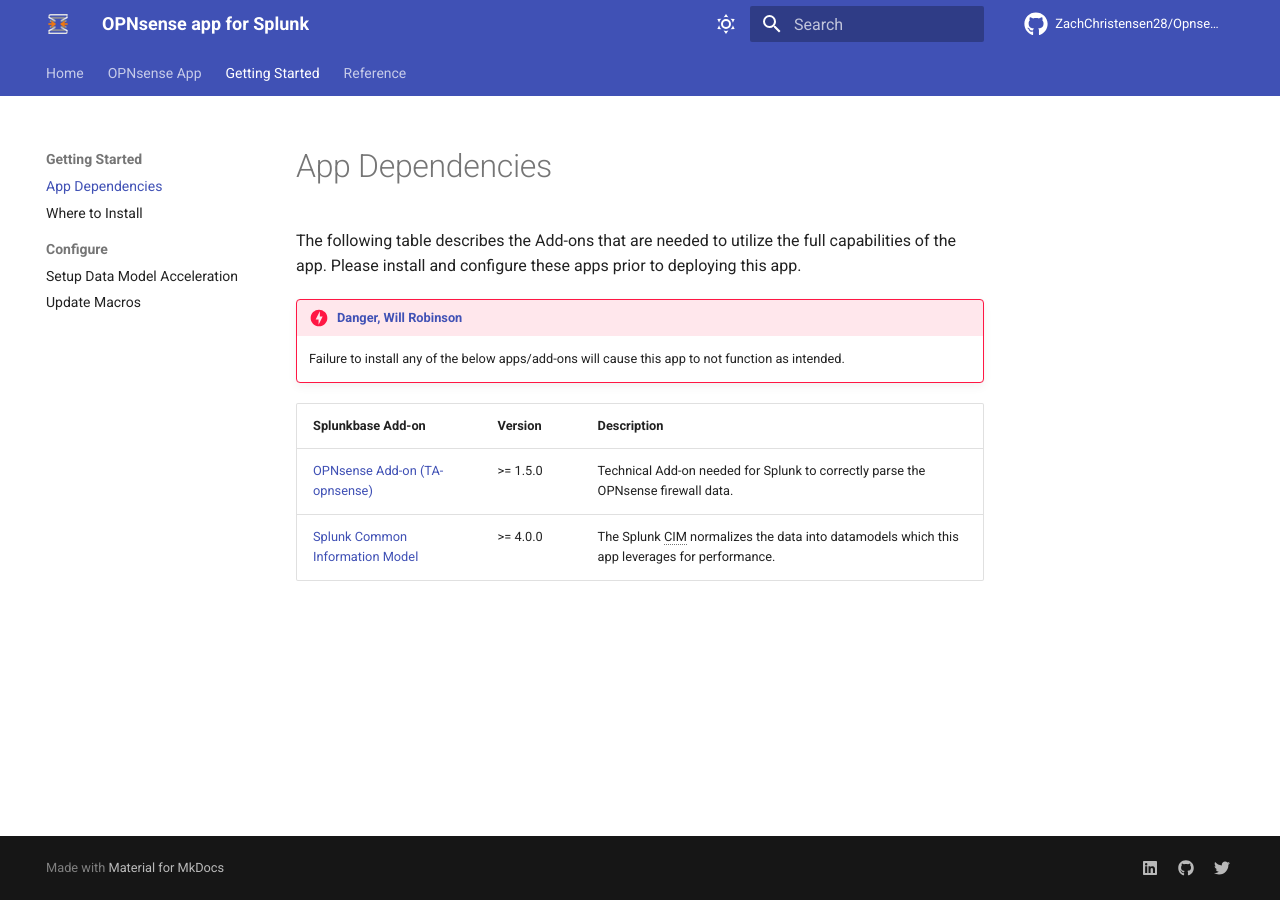
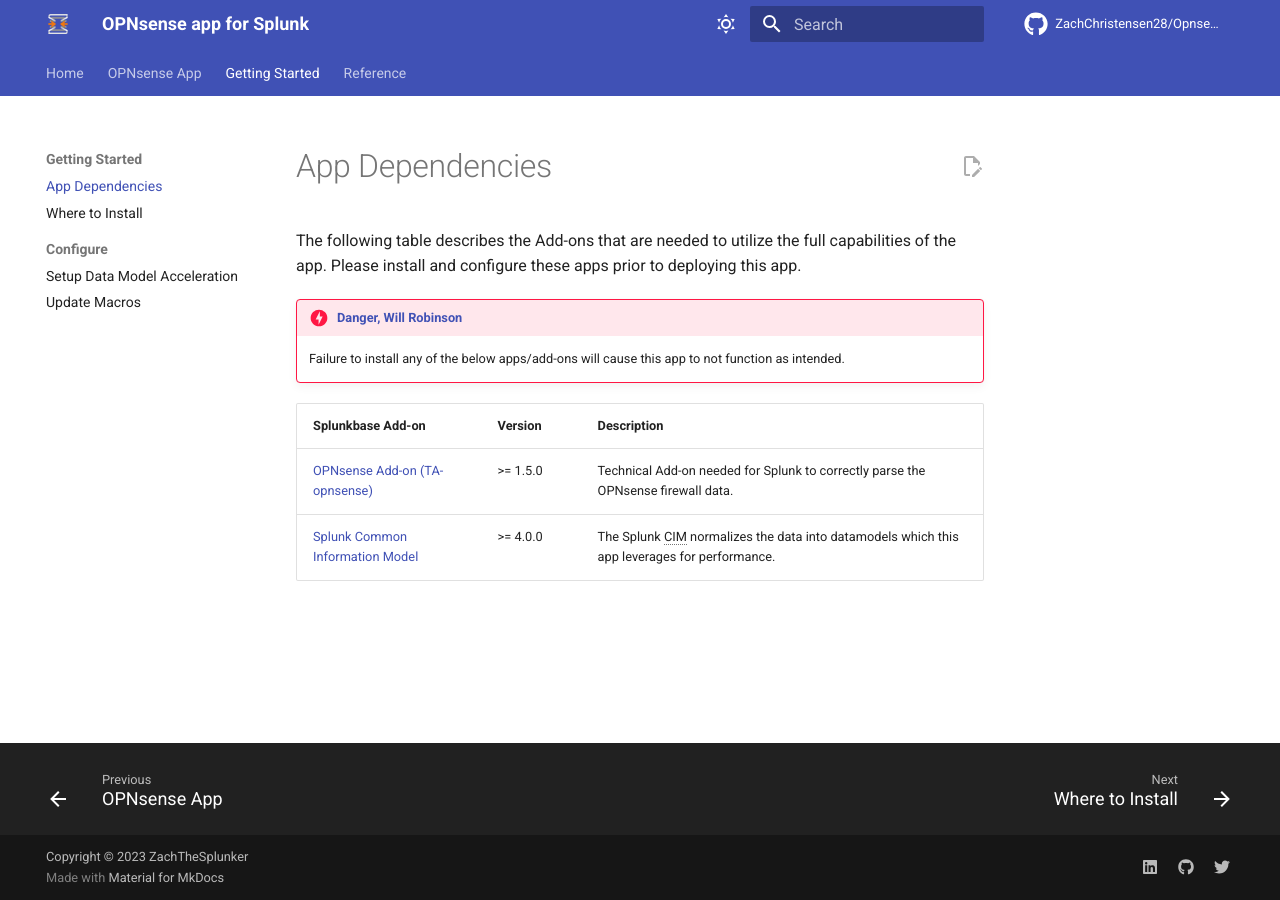
Before and after one commit to rba-community/Opnsense_App_for_Splunk, an MkDocs documentation site: the page built from docs/getting-started/app-dependencies.md, in a window 1280 px wide. Built offline with MkDocs 1.6.1 and Material for MkDocs 9.7.7, drawn with Linux system fonts in a browser that asks for light colours; comment, search, counter and statistics services are not loaded.

Commit message:
new year updates
Signed-off-by: Zach Christensen <23529374+ZachChristensen28@users.noreply.github.com>

```diff
--- a/docs/requirements.txt
+++ b/docs/requirements.txt
@@ -1,4 +1,4 @@
 mkdocs==1.4.2
-mkdocs-material==8.5.11
+mkdocs-material==9.0.6
 mkdocs-git-revision-date-localized-plugin==1.1.0
 mkdocs-minify-plugin==0.6.2
--- a/mkdocs.yml
+++ b/mkdocs.yml
@@ -1,7 +1,9 @@
 site_name: OPNsense app for Splunk
-edit_uri: ""
+edit_uri: edit/main/docs/
 repo_url: https://github.com/ZachChristensen28/Opnsense_App_for_Splunk
 repo_name: ZachChristensen28/Opnsense_App_for_Splunk
+site_description: >-
+  Welcome to the Home of the OPNsense App for Splunk documentation. The OPNsense App for Splunk helps make your firewall data meaningful. Visualize system or security related events recorded by the OPNsense® Firewall. This app requires the OPNsense Add-on for Splunk.
 
 plugins:
   - git-revision-date-localized:
@@ -10,8 +12,6 @@ plugins:
   - search
   - minify:
       minify_html: true
-      minify_js: true
-      minify_css: true
 
 markdown_extensions:
   - toc:
@@ -32,6 +32,23 @@ markdown_extensions:
   - pymdownx.emoji:
       emoji_index: !!python/name:materialx.emoji.twemoji
       emoji_generator: !!python/name:materialx.emoji.to_svg
+  - def_list
+  - footnotes
+  - pymdownx.betterem:
+      smart_enable: all
+  - pymdownx.keys
+  - pymdownx.mark
+  - pymdownx.smartsymbols
+  - pymdownx.superfences:
+      custom_fences:
+        - name: mermaid
+          class: mermaid
+          format: !!python/name:pymdownx.superfences.fence_code_format
+  - pymdownx.tabbed:
+      alternate_style: true
+  - pymdownx.tasklist:
+      custom_checkbox: true
+  - pymdownx.tilde
 
 theme:
   name: material
@@ -48,6 +65,12 @@ theme:
     # - toc.integrate
     - navigation.tracking
     - content.code.annotate
+    - content.code.copy
+    - navigation.footer
+    - search.suggest
+    - search.highlight
+    - search.share
+    - content.action.edit
   palette:
     - media: "(prefers-color-scheme: light)"
       scheme: default
@@ -73,6 +96,8 @@ extra:
     - icon: fontawesome/brands/twitter
       link: https://twitter.com/ZachTheSplunker
 
+copyright: Copyright &copy; 2023 ZachTheSplunker
+
 nav:
   - Home: index.md
   - OPNsense App: landing-page.md
```
Also changed, not shown: docs/index.md (+0 -1 lines), 2 other files.
